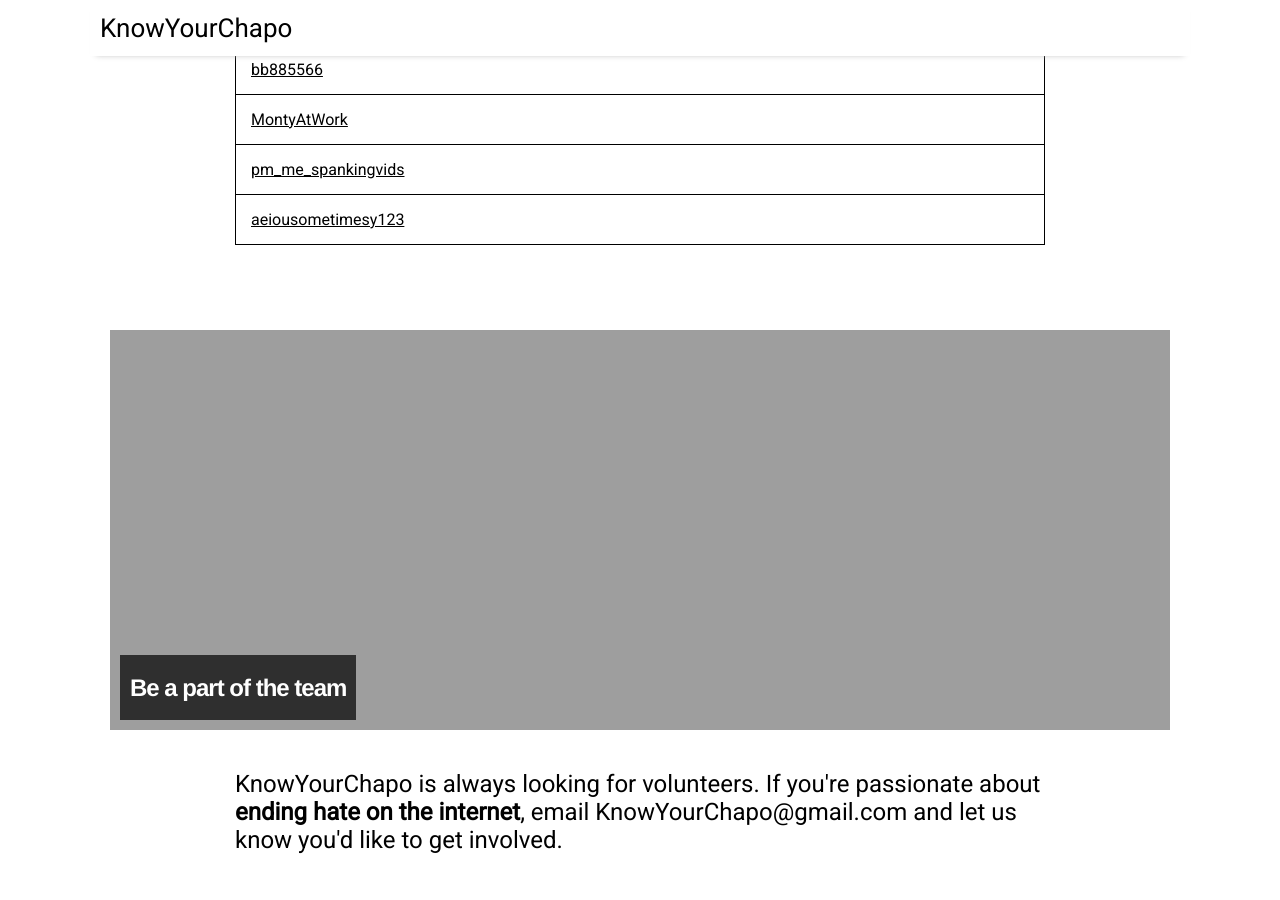
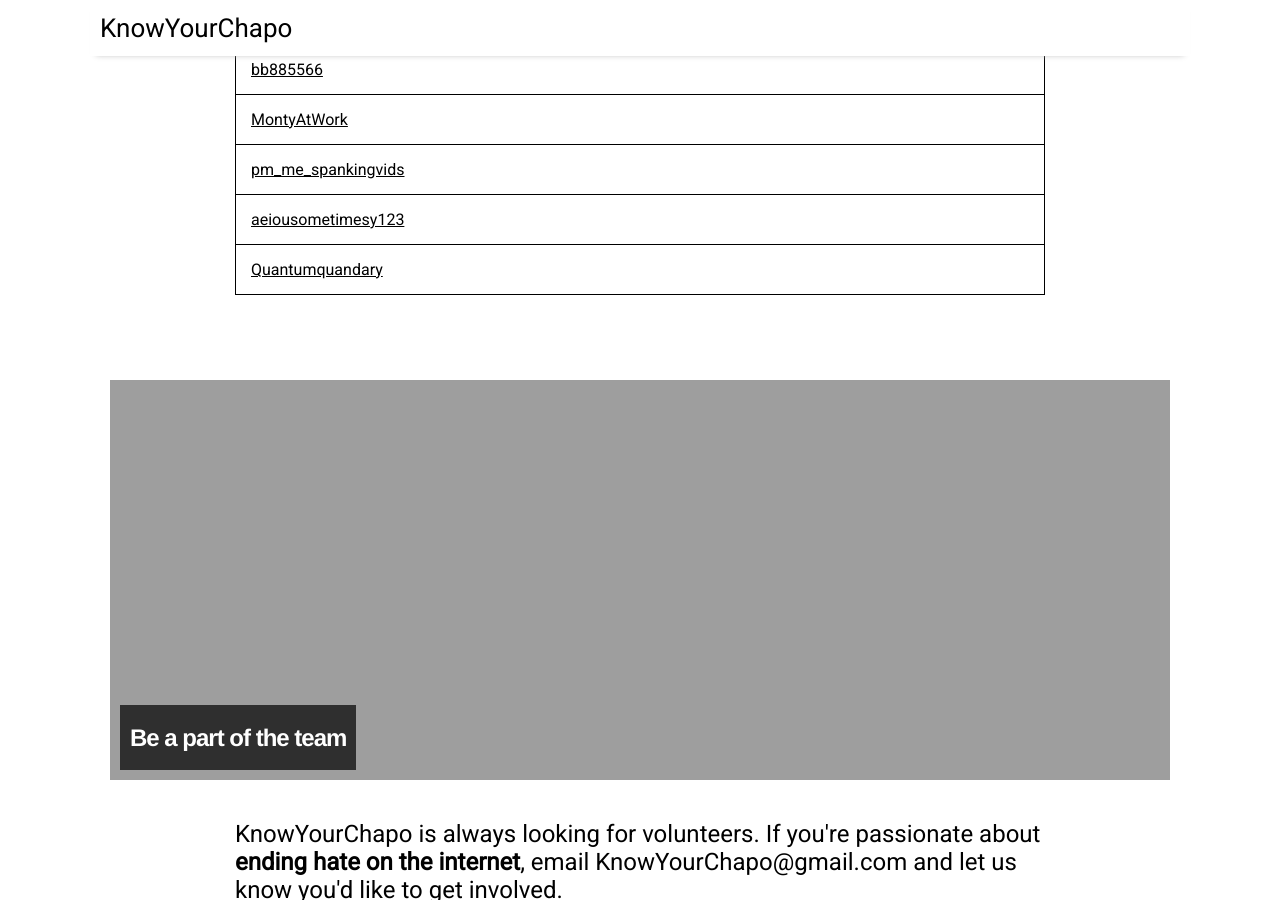
Before and after one commit to KnowYourChapo/KnowYourChapo.github.io, a Jekyll site: the page built from index.md, in a window 1280 px wide and 900 px high, scrolled down 2003 px. Built offline with Jekyll 4.4.1, drawn with Linux system fonts in a browser that asks for light colours; nearby versions of some CDN libraries; the list of posts is cut into pages by our own code.

Commit message:
new posters

```diff
--- a/_data/chapolist.json
+++ b/_data/chapolist.json
@@ -83,6 +83,10 @@
         {
             "name": "aeiousometimesy123",
             "notes": ""
+        },
+        {
+            "name": "Quantumquandary",
+            "notes": ""
         }
     ]
 }
```
